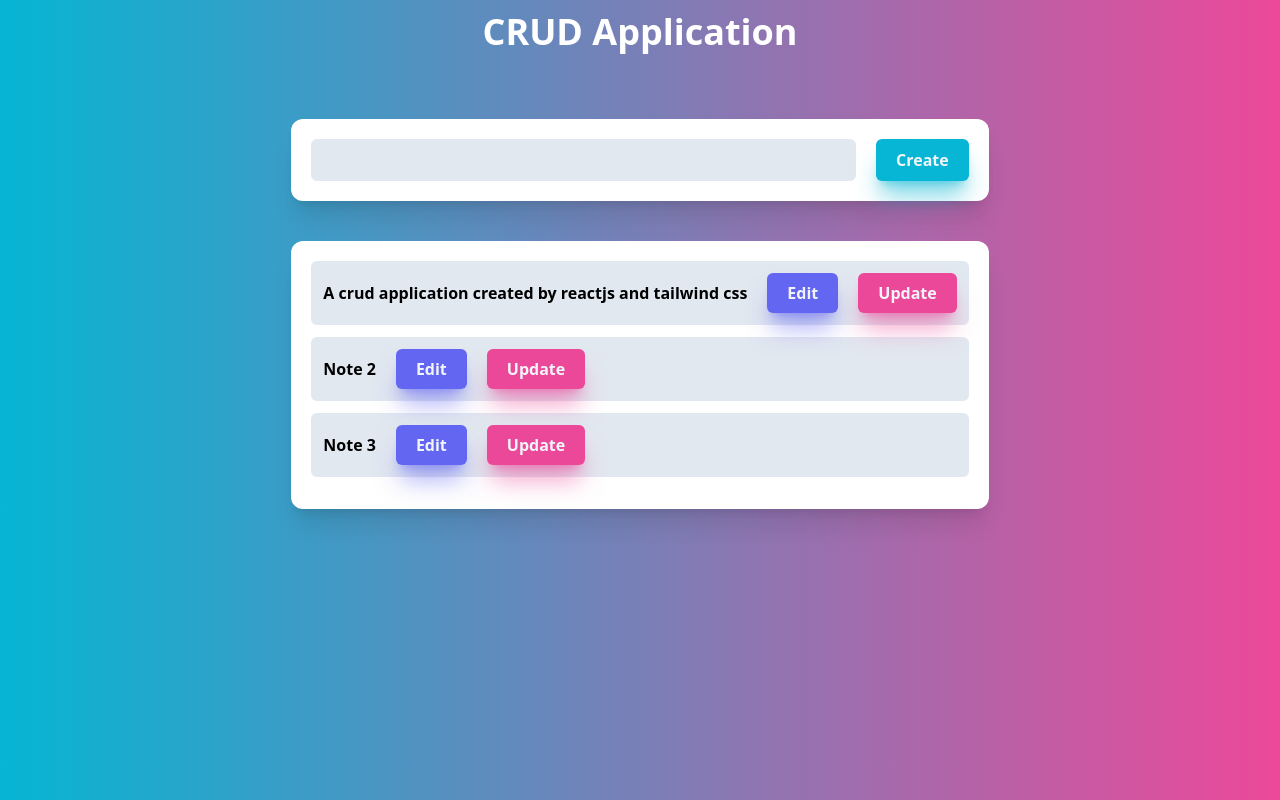
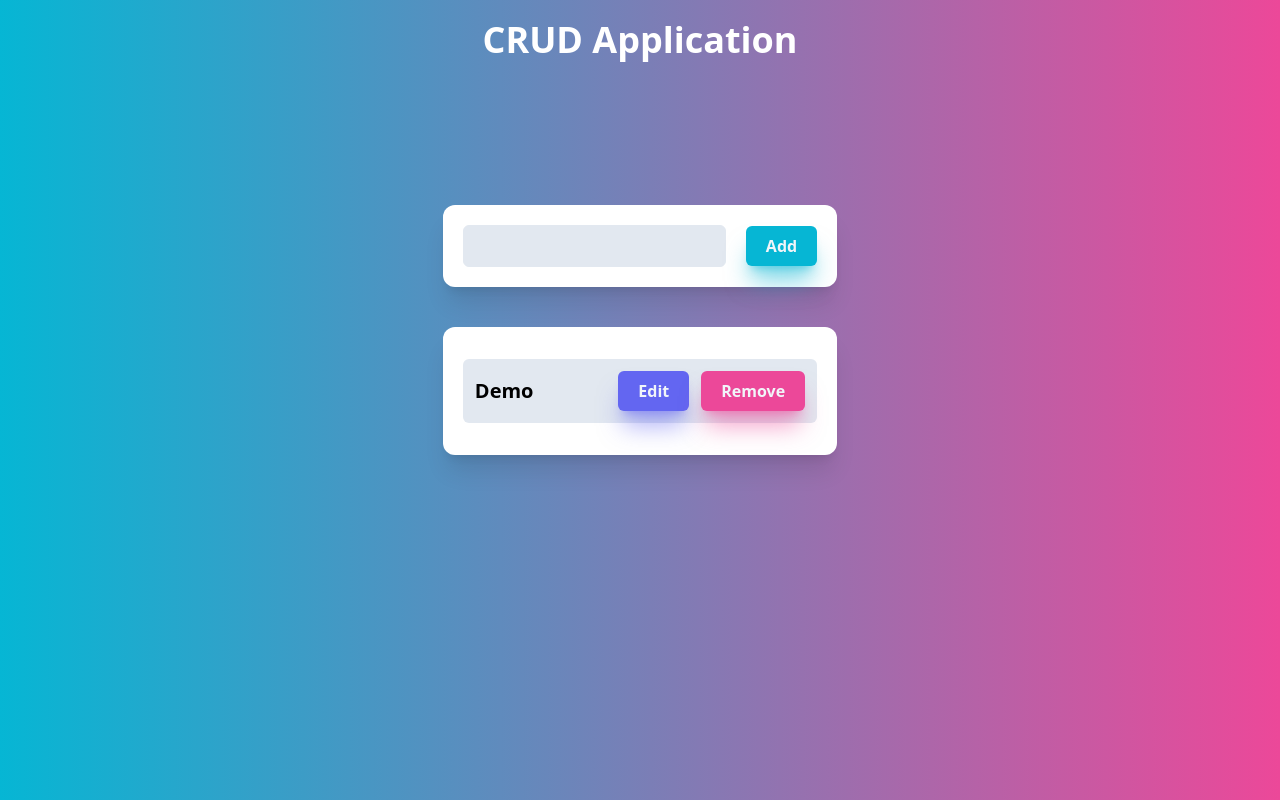
Before and after one commit to Nazmul1582/frontend-applications, a React (Create React App) app: page / in a window 1280 px wide. Built offline with nearby package versions, Linux system fonts and the light colour scheme.

Commit message:
simple crud application using useState hook

```diff
--- a/src/App.js
+++ b/src/App.js
@@ -1,52 +1,120 @@
+import { useState } from "react";
 function App() {
+  const [noteTitle, setNoteTitle] = useState("");
+  const [notes, setNotes] = useState([
+    {
+      id: Date.now() + "",
+      title: "Demo",
+    },
+  ]);
+  const [editMode, setEditMode] = useState(false);
+  const [editableNote, setEditableNote] = useState(null);
+
+  const createHandler = (e) => {
+    e.preventDefault();
+    if (!noteTitle) {
+      alert("Please type a valid text!");
+      return;
+    }
+    setNotes([
+      ...notes,
+      {
+        id: Date.now() + "",
+        title: noteTitle,
+      },
+    ]);
+    setNoteTitle("");
+  };
+
+  const removeHandler = (noteId) => {
+    const newNotes = notes.filter((note) => note.id !== noteId);
+    setNotes(newNotes);
+  };
+
+  const editHandler = (noteId) => {
+    setEditMode(true);
+    const toBeEditable = notes.find((note) => note.id === noteId);
+    setEditableNote(toBeEditable);
+    setNoteTitle(toBeEditable.title);
+  };
+
+  const updateHandler = (e) => {
+    e.preventDefault();
+    if (!noteTitle) {
+      alert("Please type a valid text!");
+    }
+    const newNotes = notes.filter((note) => {
+      if (note.id === editableNote.id) {
+        note.title = noteTitle;
+      }
+      return note;
+    });
+    setNotes(newNotes);
+    setNoteTitle("");
+    setEditMode(false);
+    setEditableNote(null);
+  };
+
   return (
     <div className="h-screen  bg-gradient-to-r from-cyan-500 to-pink-500">
-      {/* title  */}
-      <h1 className="text-center text-4xl font-bold py-3 text-white">
+      <h1 className="text-center text-4xl font-bold py-5 text-white">
         CRUD Application
       </h1>
       <div className="flex items-center justify-center min-h-[500px]">
-        <form>
-          {/* input area  */}
-          <div className="mb-10 bg-white shadow-xl p-5 rounded-xl text-center font-bold flex gap-5">
+        <form
+          onSubmit={(e) => {
+            editMode ? updateHandler(e) : createHandler(e);
+          }}
+        >
+          <div className="mb-10 bg-white shadow-xl p-5 rounded-xl text-center font-bold flex justify-center items-center gap-5">
             <input
               type="text"
+              value={noteTitle}
+              onChange={(e) => setNoteTitle(e.target.value)}
               className="p-2 rounded-md bg-slate-200 w-full border border-slate-200 focus:border-cyan-500 outline-0"
             />
-            <button className="btn bg-cyan-500 shadow-cyan-500/50">
-              Create
+            <button
+              type="submit"
+              className="btn bg-cyan-500 shadow-cyan-500/50"
+            >
+              {editMode ? "Update" : "Add"}
             </button>
           </div>
 
-          {/* output area */}
-          <div className="bg-white shadow-xl p-5 rounded-xl text-center font-semibold max-h-[300px]">
-            <div className="bg-slate-200 flex gap-5 items-center rounded-md p-3 mb-3">
-              <p>A crud application created by reactjs and tailwind css</p>
-              <button className="btn  bg-indigo-500 shadow-indigo-500/50">
-                Edit
-              </button>
-              <button className="btn  bg-pink-500 shadow-pink-500/50">
-                Update
-              </button>
-            </div>
-
-            <div className="bg-slate-200 flex gap-5 items-center rounded-md p-3 mb-3">
-              <p>Note 2</p>
-              <button className="btn  bg-indigo-500 shadow-indigo-500/50">
-                Edit
-              </button>
-              <button className="btn  bg-pink-500 shadow-pink-500/50">
-                Update
-              </button>
-            </div>
-            <div className="bg-slate-200 flex gap-5 items-center rounded-md p-3 mb-3">
-              <p>Note 3</p>
-              <button className="btn bg-indigo-500 shadow-indigo-500/50">
-                Edit
-              </button>
-              <button className="btn bg-pink-500 shadow-pink-500/50">
-                Update
-              </button>
+          <div
+            className={`bg-white shadow-xl rounded-xl text-center font-bold p-5  ${
+              notes.length === 0 ? "hidden" : "block"
+            }`}
+          >
+            <div
+              className={` max-h-[300px] ${
+                notes.length >= 4 && "overflow-y-scroll"
+              }`}
+            >
+              {notes.map((note) => (
+                <div
+                  key={note.id}
+                  className="bg-slate-200 flex gap-5 items-center justify-between rounded-md p-3 my-3"
+                >
+                  <p className="text-xl">{note.title}</p>
+                  <div className="flex gap-3">
+                    <button
+                      onClick={() => editHandler(note.id)}
+                      type="button"
+                      className="btn  bg-indigo-500 shadow-indigo-500/50"
+                    >
+                      Edit
+                    </button>
+                    <button
+                      onClick={() => removeHandler(note.id)}
+                      type="button"
+                      className="btn  bg-pink-500 shadow-pink-500/50"
+                    >
+                      Remove
+                    </button>
+                  </div>
+                </div>
+              ))}
             </div>
           </div>
         </form>
```
Also changed, not shown: src/assets/crud-application.png.
